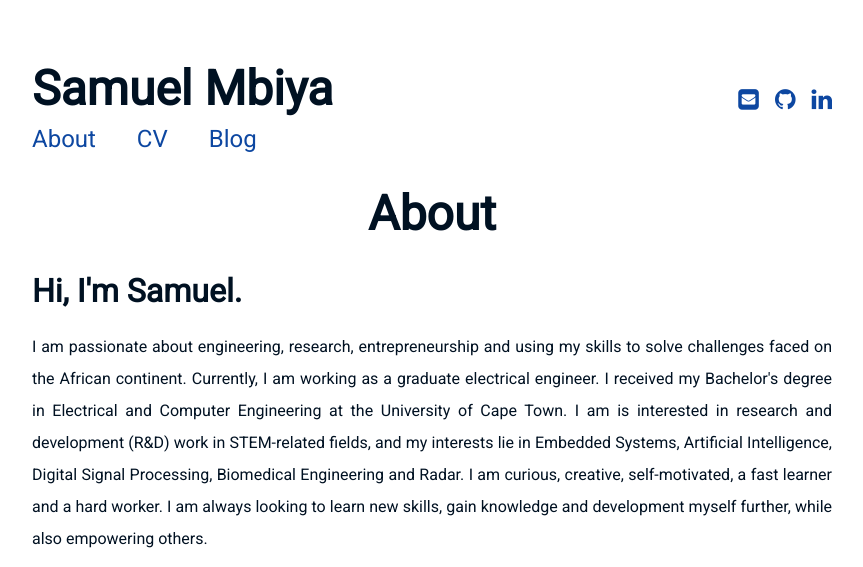
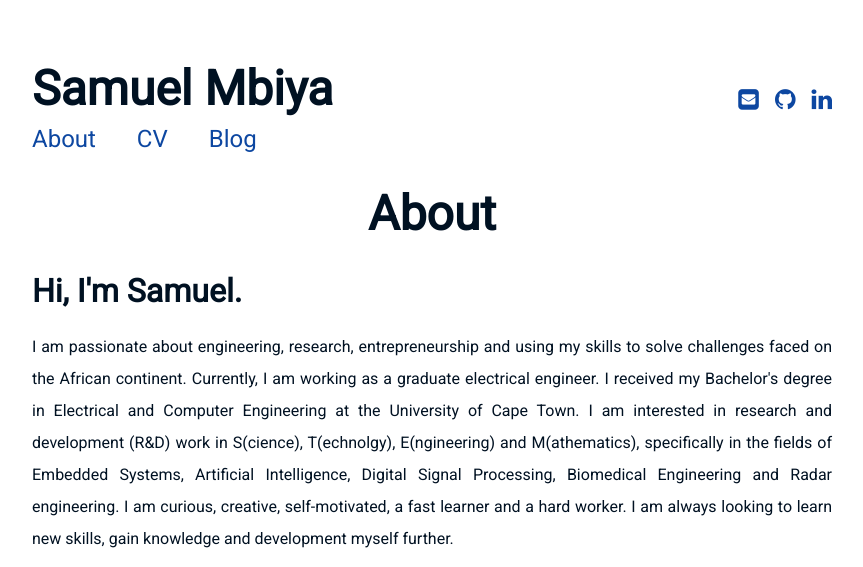
Before and after one commit to SKMbiya/SKMbiya.github.io, a Jekyll site: the page built from index.md, in a window 1280 px wide, cut to the strip 0-567 px from the top of the page. Shown: the whole strip, without its empty margins (208-1071 px from the left). Built offline with Jekyll 4.4.1, drawn with Linux system fonts in a browser that asks for light colours.

Commit message:
removed skills section paragraph and updated index

```diff
--- a/index.md
+++ b/index.md
@@ -12,7 +12,7 @@ I am passionate about engineering, research, entrepreneurship and using my skill
 
 Currently, I am working as a graduate electrical engineer. I received my Bachelor's degree in Electrical and Computer Engineering at the University of Cape Town.
 
-I am is interested in research and development (R&D) work in STEM-related fields, and my interests lie in Embedded Systems, Artificial Intelligence, Digital Signal Processing, Biomedical Engineering and Radar.
+I am interested in research and development (R&D) work in S(cience), T(echnolgy), E(ngineering) and M(athematics), specifically in the fields of Embedded Systems, Artificial Intelligence, Digital Signal Processing, Biomedical Engineering and Radar engineering.
 
-I am curious, creative, self-motivated, a fast learner and a hard worker. I am always looking to learn new skills, gain knowledge and development myself further, while also empowering others.
+I am curious, creative, self-motivated, a fast learner and a hard worker. I am always looking to learn new skills, gain knowledge and development myself further.
 </p>
```
Also changed, not shown: resume.md (+2 -2 lines).
